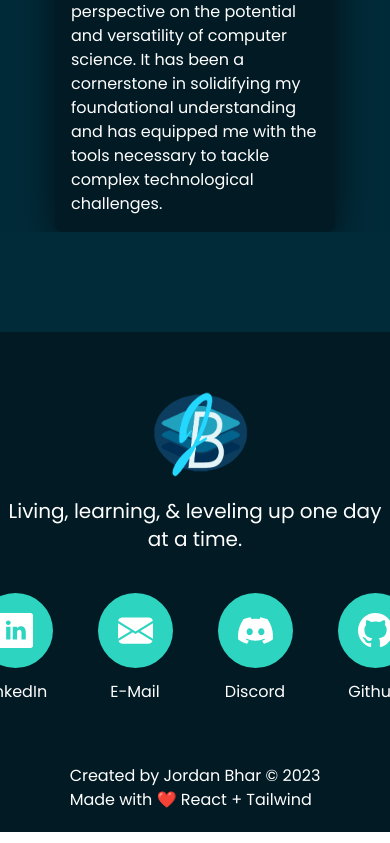
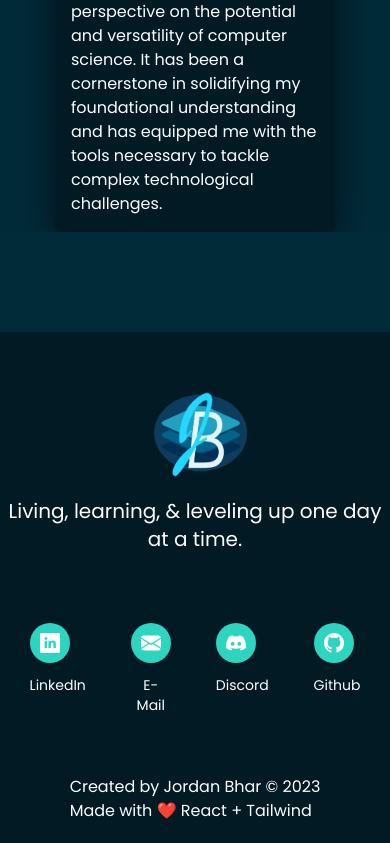
Before and after one commit to JordanBhar/DevPortfolioDeployment, a React (Vite) app: page / in a window 390 px wide. Shown: the part 6593-7436 px from the top of the page. Built offline with nearby package versions, Linux system fonts and the light colour scheme; the HTML template or start-up script is replaced by a standard one.

Commit message:
Fixed Responsive Design Sizing

```diff
--- a/src/components/Links.jsx
+++ b/src/components/Links.jsx
@@ -3,21 +3,20 @@ import { socialMediaLinks } from "../constants";
 
 const Links = () => {
   return (
-    <div className="flex justify-center space-x-[45px] sm:space-x-[75px] lg:space-x-[150px]">
+    <div className="flex justify-center space-x-[45px] sm:space-x-[75px] lg:space-x-[150px] mt-[30px]">
       {socialMediaLinks.map((socialMedia) => (
         <div className="flex-row">
           <a
             href={`${socialMedia.link}`}
-            className="bg-teal-400 text-white w-[75px] h-[75px] rounded-full flex items-center justify-center transition-transform transform ease-in-out duration-300 hover:scale-125"
+            className="bg-teal-400 text-white w-[40px] h-[40px] sm:w-[45px] sm:h-[45px] md:w-[55px] md:h-[55px] lg:w-[75px] lg:h-[75px] rounded-full flex items-center justify-center transition-transform transform ease-in-out duration-300 hover:scale-125"
           >
             <img
               src={`${socialMedia.icon}`}
-              width="35px"
-              height="35px"
-              className="text-white"
+
+              className="text-white w-[20px] h-[20px] sm:w-[25px] sm:h-[25px] md:w-[35px] md:h-[35px] lg:w-[45px] lg:h-[45px]"
             ></img>
           </a>
-          <p className="text-center mt-3">{socialMedia.name}</p>
+          <p className="text-center mt-3 text-sm md:text-md">{socialMedia.name}</p>
         </div>
       ))}
       {/* Add more icons as needed */}
```
